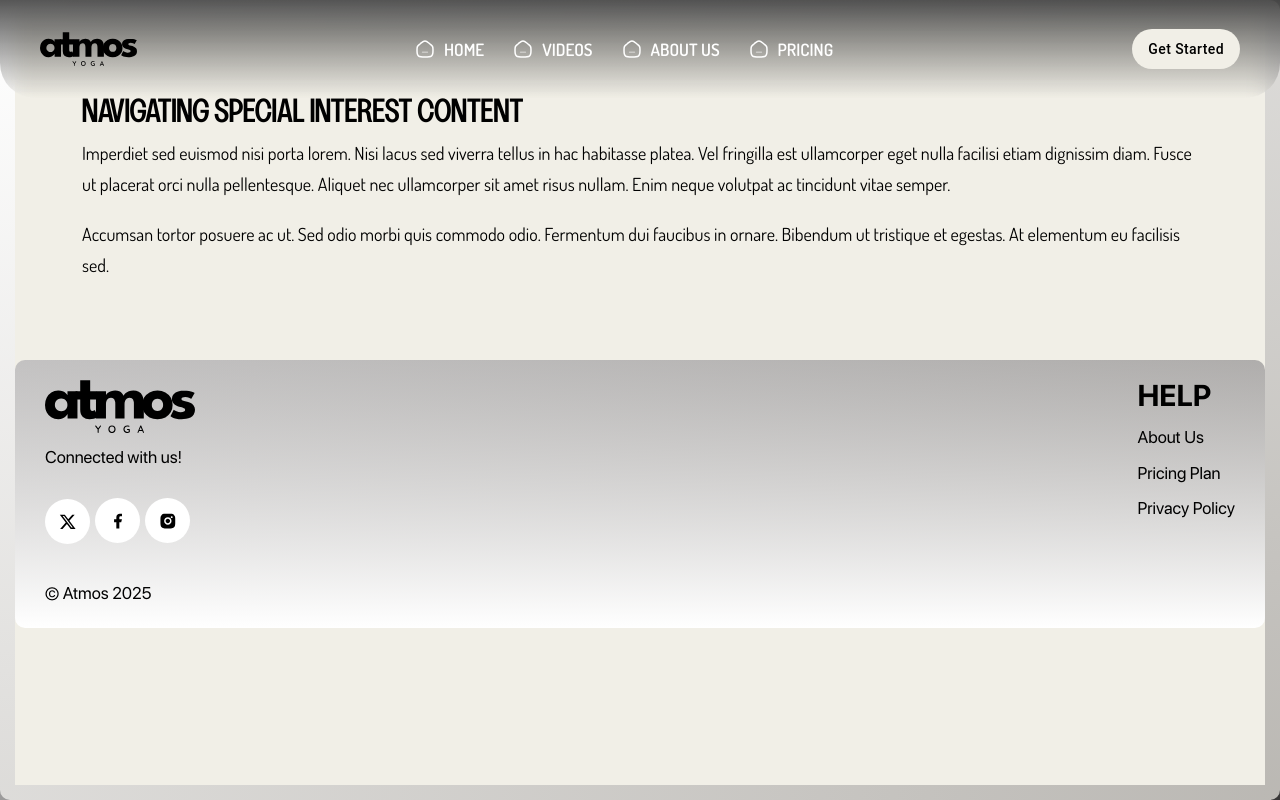
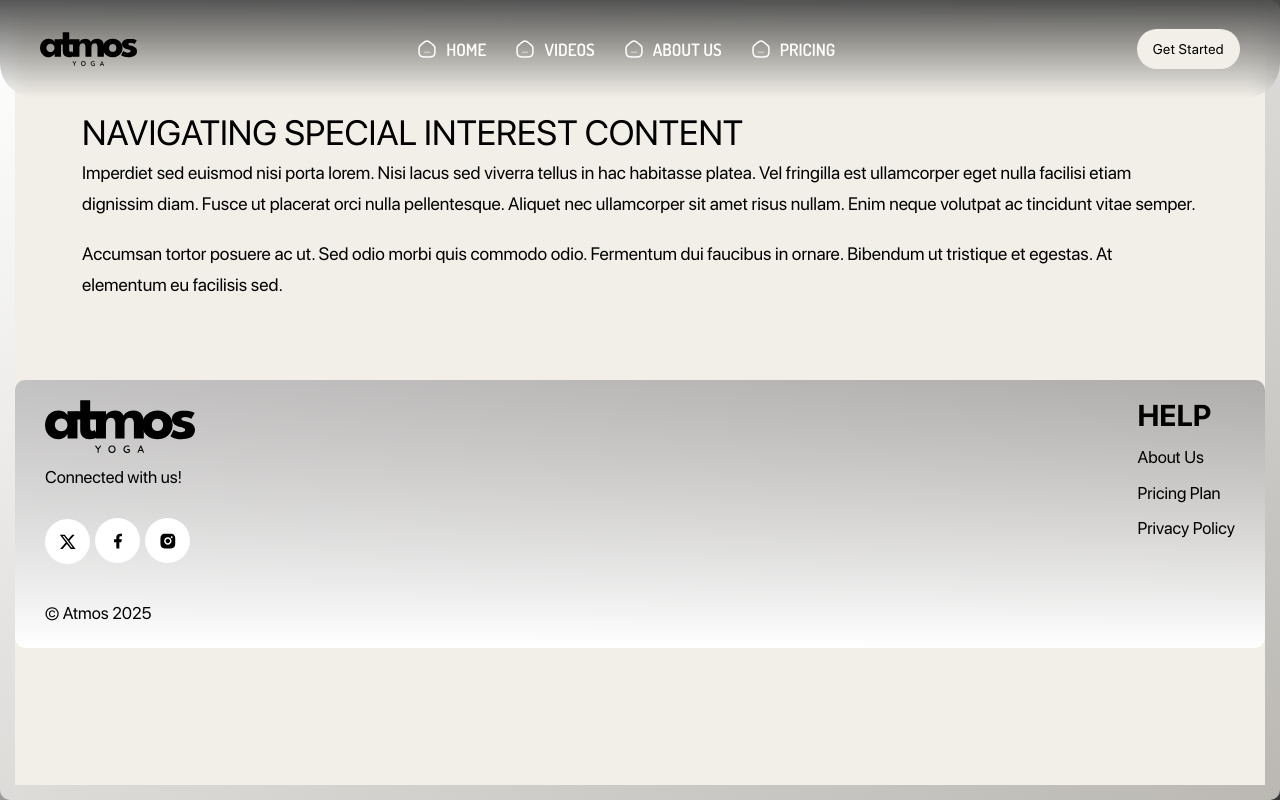
Before and after one commit to GullFatima0012/Atmos, a Next.js app: page /privacy-policy in a window 1280 px wide. Built offline with nearby package versions, Linux system fonts and the light colour scheme.

Commit message:
updated code with updated design

```diff
--- a/src/components/Menu/MenuOne.js
+++ b/src/components/Menu/MenuOne.js
@@ -231,7 +231,7 @@ export default function MenuOne() {
         // ✅ Show Logout button if token exists
         <Button
           className="px-3 py-2"
-          sx={{ textTransform: "none", borderRadius: "20px", color: "white", backgroundColor: "red" }}
+          sx={{ textTransform: "none", fontFamily: '"SF Pro Display", sans-serif',borderRadius: "20px", color: "white", backgroundColor: "red" }}
           onClick={handleLogout}
         >
           Logout
@@ -241,7 +241,7 @@ export default function MenuOne() {
         <Link href="/register" className="text-lowercase text-dark d-xl-inline-block d-none" style={{ borderRadius: "20px" }}>
           <Button
             className="px-3 py-2"
-            sx={{ textTransform: "none", borderRadius: "20px", color: "black", backgroundColor: "#F1EFE7" }}
+            sx={{ textTransform: "none",fontFamily: '"SF Pro Display", sans-serif', borderRadius: "20px", color: "black", backgroundColor: "#F1EFE7" }}
           >
             Get Started
           </Button>
--- a/src/components/Privacy/PrivacyPolicyContent.js
+++ b/src/components/Privacy/PrivacyPolicyContent.js
@@ -4,20 +4,20 @@ import privacy from "@/data/privacy";
 
 export default function PrivacyPolicyContent() {
   return (
-    <div className="genres-area" style={{  color: "black" }}>
+    <div className="genres-area" style={{  color: "black",marginTop:'20px' }}>
     <div className="privacy-policy container py-80 p-80" style={{ color: "black" }}>
       <div className="row justify-content-between" style={{ color: "black" }}>
 
         {privacy.items && privacy.items.length > 0 && (
-          <div className="col-lg-12 content-block" style={{ color: "black" }}>
+          <div className="col-lg-12 content-block" style={{ color: "black" ,fontFamily: '"SF Pro Display", sans-serif' }}>
             {privacy.items.map((item, index) => (
               <div key={index} id={index + 1} className="terms" style={{ color: "black" }}>
-                <h3 className="section-title small lh-1" style={{ color: "black" }}>
+                <h3 className="section-title small lh-1" style={{ color: "black" , fontFamily: '"SF Pro Display", sans-serif' }}>
                   {item.content.title}
                 </h3>
-                <p className="description" style={{ color: "black" }}>{item.content.description}</p>
+                <p className="description" style={{ color: "black", fontFamily: '"SF Pro Display", sans-serif'  }}>{item.content.description}</p>
                 {item.content.descriptionTwo && (
-                  <p className="description" style={{ color: "black" }}>{item.content.descriptionTwo}</p>
+                  <p className="description" style={{ color: "black", fontFamily: '"SF Pro Display", sans-serif'  }}>{item.content.descriptionTwo}</p>
                 )}
               </div>
             ))}
```
